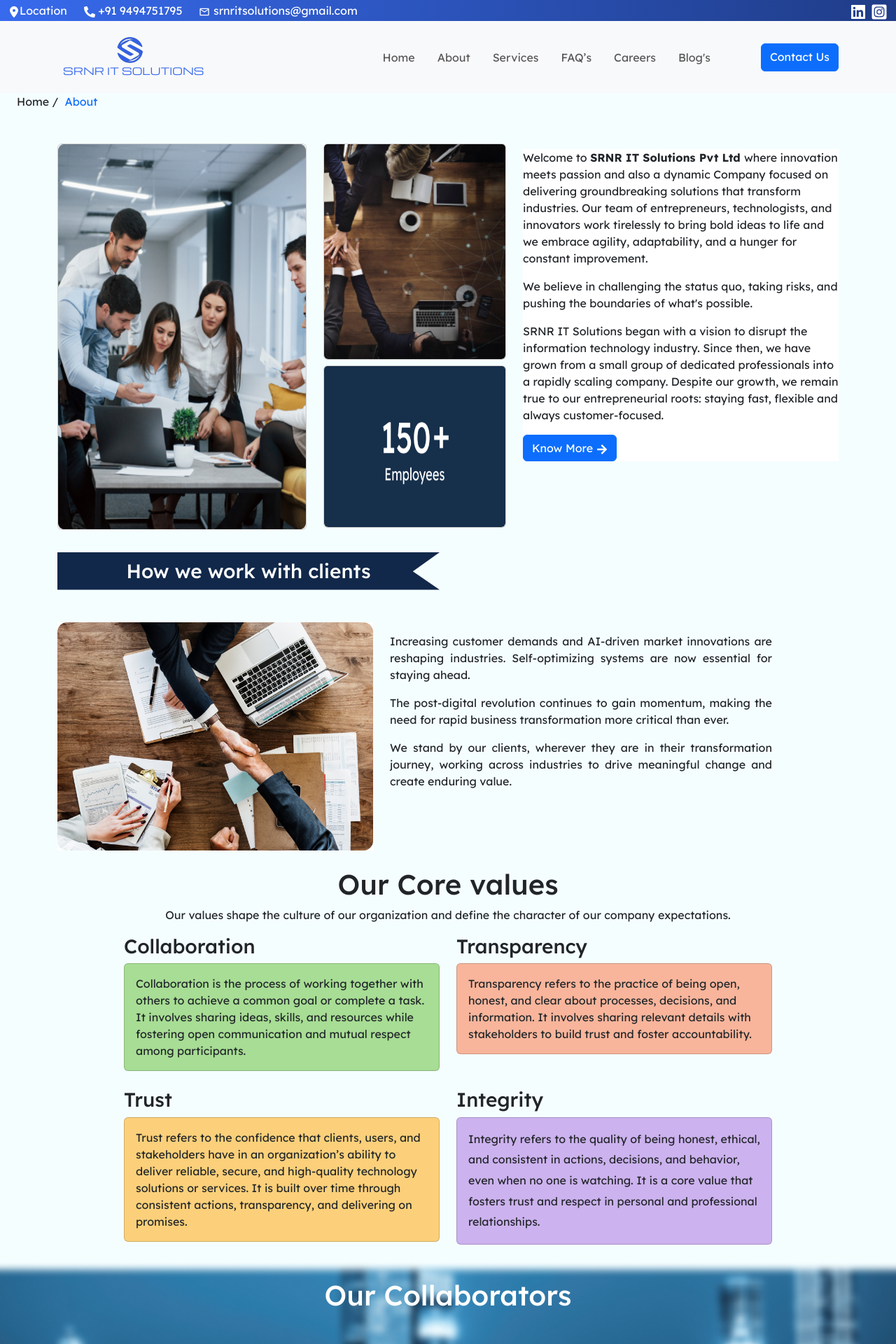
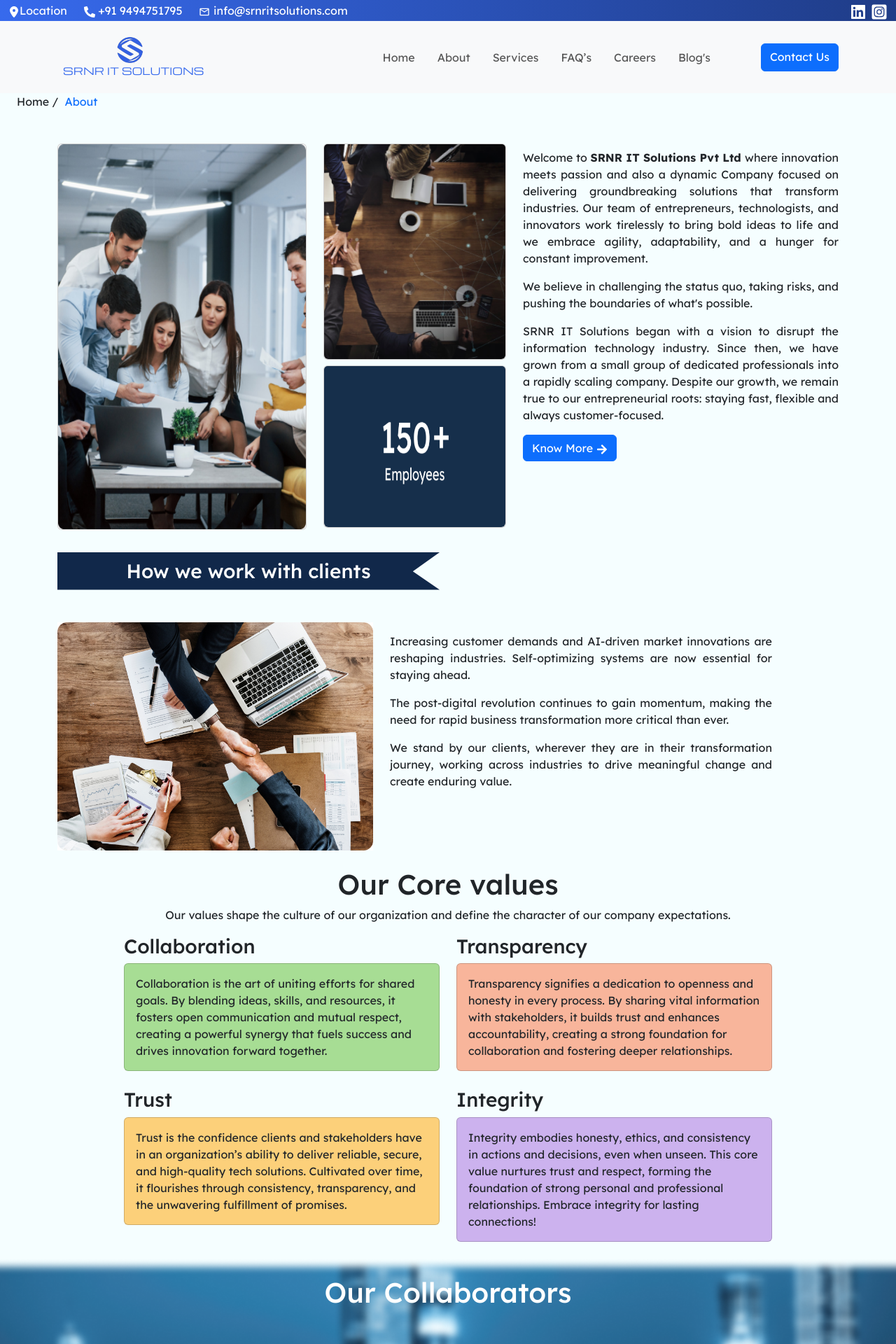
Before and after one commit to Tatasriram9/companywebsite, a React (Create React App) app: page /about in a window 1280 px wide. Shown: the top 1920 px of the page at 70% size. Built offline with nearby package versions, Linux system fonts and the light colour scheme.

Commit message:
19th version

```diff
--- a/src/assets/css/AboutPage.module.css
+++ b/src/assets/css/AboutPage.module.css
@@ -11,9 +11,9 @@
     margin-top: 20px;
 }
 .row1col3Text{
-  background: #FFFFFF !important;
   line-height: 1.5;
   font-family: 'Lexend';
+  height: auto;
 }
 .row2Col1content{
   height: 100px;
--- a/src/assets/css/Footer.module.css
+++ b/src/assets/css/Footer.module.css
@@ -44,3 +44,9 @@
   }
 
 }
+
+@media (min-width:571px) and (max-width:768px){
+  .News{
+    margin-top: 20px !important;
+  }
+}
--- /dev/null
+++ b/src/assets/css/TermsandPrivacy.module.css
@@ -0,0 +1,5 @@
+@media (max-width:576px){
+    .maingroup{
+        text-align: left !important;
+    }
+}
--- a/src/components/ContactPage.js
+++ b/src/components/ContactPage.js
@@ -47,7 +47,7 @@
                 </h4>
                 <h5 style={{ color: "#376AED" }} className="fs-2">Email</h5>
               </div>
-              <p className="ms-5">srnritsolutions@gmail.com</p>
+              <p className="ms-5">info@srnritsolutions.com</p>
             </div>
           </Col>
           <Col md={8} className="d-flex justify-content-center">
--- a/src/components/Footer.js
+++ b/src/components/Footer.js
@@ -121,7 +121,7 @@
             <ul className="list-unstyled lh-lg">
               <li>
                 <FaLocationDot /> Flat No: 102, Srinilaya Apartments, Opp: SR
-                Nagar &nbsp; &nbsp;&nbsp;&nbsp;&nbsp;&nbsp;New Police Station,
+                Nagar &nbsp; &nbsp;&nbsp;&nbsp;New Police Station,
                 S.R. Nagar, Hyderabad - 500038.
               </li>
               <li>
@@ -132,7 +132,7 @@
                 (+91) 949-475-1795{" "}
               </li>
               <li className={FooterStyle.FootMail}>
-                <IoMail /> srnritsolutions@gmail.com{" "}
+                <IoMail /> info@srnritsolutions.com
               </li>
             </ul>
           </Col>
--- a/src/components/NavBar.js
+++ b/src/components/NavBar.js
@@ -20,7 +20,7 @@
           <Col md={10} sm={9} xs={9} className='d-inline-flex'>
             <Nav.Link href="#location" className={NavStyle.headLoc}><FaLocationDot className={NavStyle.locicon}/>Location</Nav.Link>
             <span className={`ms-4 ${NavStyle.headPhone}`}><FaPhoneAlt /> +91 9494751795</span>
-            <Nav.Link href="mailto:srnritsolutions@gmail.com"  className={`ms-4 ${NavStyle.headEmail}`}><MdOutlineEmail /> srnritsolutions@gmail.com</Nav.Link>
+            <Nav.Link href="mailto:srnritsolutions@gmail.com"  className={`ms-4 ${NavStyle.headEmail}`}><MdOutlineEmail /> info@srnritsolutions.com</Nav.Link>
           </Col>
           <Col md={2} sm={2} xs={3} className='d-flex justify-content-end' >
             <Link to="https://www.linkedin.com/in/srnr-it-solutions-359855326?utm_source=share&utm_campaign=share_via&utm_content=profile&utm_medium=ios_app  " target='_blank' className='text-white fs-5 me-2 '><GrLinkedin  /></Link>
--- a/src/pages/AboutPage.js
+++ b/src/pages/AboutPage.js
@@ -53,9 +53,9 @@
               />
             </Card>
           </Col>
-          <Col sm={12} md={12} lg={5} className="mt-2">
+          <Col sm={12} md={12} lg={5} className="mt-2" >
             <div
-              style={{ position: "relative" }}
+              style={{ position: "relative",textAlign:"justify" }}
               className={AboutStyle.row1col3Text}
             >
               <p>
@@ -129,10 +129,7 @@
             <Card style={{ backgroundColor: "#A7DD94" }}>
               <Card.Body>
                 <Card.Text>
-                  Collaboration is the process of working together with others
-                  to achieve a common goal or complete a task. It involves
-                  sharing ideas, skills, and resources while fostering open
-                  communication and mutual respect among participants.
+                Collaboration is the art of uniting efforts for shared goals. By blending ideas, skills, and resources, it fosters open communication and mutual respect, creating a powerful synergy that fuels success and drives innovation forward together.
                 </Card.Text>
               </Card.Body>
             </Card>
@@ -142,10 +139,7 @@
             <Card style={{ backgroundColor: "#F8B59B" }}>
               <Card.Body>
                 <Card.Text>
-                  Transparency refers to the practice of being open, honest, and
-                  clear about processes, decisions, and information. It involves
-                  sharing relevant details with stakeholders to build trust and
-                  foster accountability.
+                Transparency signifies a dedication to openness and honesty in every process. By sharing vital information with stakeholders, it builds trust and enhances accountability, creating a strong foundation for collaboration and fostering deeper relationships.
                 </Card.Text>
               </Card.Body>
             </Card>
@@ -155,24 +149,17 @@
             <Card style={{ backgroundColor: "#FCD07A" }}>
               <Card.Body>
                 <Card.Text>
-                  Trust refers to the confidence that clients, users, and
-                  stakeholders have in an organization’s ability to deliver
-                  reliable, secure, and high-quality technology solutions or
-                  services. It is built over time through consistent actions,
-                  transparency, and delivering on promises.
+                Trust is the confidence clients and stakeholders have in an organization’s ability to deliver reliable, secure, and high-quality tech solutions. Cultivated over time, it flourishes through consistency, transparency, and the unwavering fulfillment of promises.
                 </Card.Text>
               </Card.Body>
             </Card>
           </Col>
-          <Col md={5} className="mb-4 " style={{ fontFamily: "Lexend",lineHeight:"1.85" }}>
+          <Col md={5} className="mb-4 " style={{fontFamily: "Lexend"}}>
             <h3>Integrity</h3>
             <Card style={{ backgroundColor: "#CCB2EE" }}>
               <Card.Body>
                 <Card.Text className="">
-                  Integrity refers to the quality of being honest, ethical, and
-                  consistent in actions, decisions, and behavior, even when no
-                  one is watching. It is a core value that fosters trust and
-                  respect in personal and professional relationships.
+                Integrity embodies honesty, ethics, and consistency in actions and decisions, even when unseen. This core value nurtures trust and respect, forming the foundation of strong personal and professional relationships. Embrace integrity for lasting connections!
                 </Card.Text>
               </Card.Body>
             </Card>
--- a/src/pages/PrivacypolicyPage.js
+++ b/src/pages/PrivacypolicyPage.js
@@ -1,8 +1,9 @@
-import React from 'react'
+import React from 'react';
+import TPStyle from '../assets/css/TermsandPrivacy.module.css'
 
 const PrivacypolicyPage = () => {
   return (
-    <div class="container-fluid" style={{
+    <div class={`container-fluid ${TPStyle.maingroup}`} style={{
         height: "100%;",
         fontFamily:"Lexend",
         textAlign:"justify",
@@ -10,6 +11,7 @@
     }}>
         <div class="row ">
             <div class="policy-main" style={{border:"10px solid #162f4b"}}>
+            <h1 class="text-center mt-3 "  style={{color:"#162f4b"}} >Privacy Policy</h1>
                 <div class="policy mt-4">
                 <h4 style={{marginTop:'10px',color:"#162f4b"}}>SRNR IT Solutions Privacy Statement</h4>
                 <p>This privacy statement is effective as of Jan 06, 2024. Please note that this privacy statement will regularly be updated to reflect any changes in the way we handle your personal data or any changes in applicable laws.</p>
@@ -50,7 +52,7 @@
                 <li>Request portability of your personal data.</li>
                 </ul>
                 <h4 style={{color:"#162f4b"}}>Contact Us</h4>
-                <p className='pb-2'>If you have questions about this privacy statement, wish to exercise your rights, or make a complaint, please contact our Data Privacy Officer at:  <span style={{color:'blue',textDecoration:'underline'}}>srnritsolutions@gmail.com.</span></p>
+                <p className='pb-2'>If you have questions about this privacy statement, wish to exercise your rights, or make a complaint, please contact our Data Privacy Officer at:  <span style={{color:'blue',textDecoration:'underline'}}>info@srnritsolutions.com.</span></p>
                 </div>
             </div>
         </div>
--- a/src/pages/TermsandCondtionsPage.js
+++ b/src/pages/TermsandCondtionsPage.js
@@ -1,8 +1,9 @@
 import React from 'react'
+import TPStyle from '../assets/css/TermsandPrivacy.module.css'
 
 const TermsandCondtionsPage = () => {
   return (
-    <div className="container-fluid" style={{
+    <div className={`container-fluid ${TPStyle.maingroup}`} style={{
         height: "100%;",
         fontFamily:"Lexend",
         textAlign:"justify",
@@ -11,7 +12,7 @@
     <div className='row'>
     <div className='terms-main' style={{border:"10px solid #162f4b"}}>
       <div className='col pb-1'>
-         <h1 class="text-center  "  style={{color:"#162f4b"}} >Terms And Conditions</h1>
+         <h1 class="text-center mt-3 "  style={{color:"#162f4b"}} >Terms And Conditions</h1>
             <h5 style={{fontWeight:"bold",color:"#162f4b"}} >Acceptance of Terms </h5>
           <p>By accessing and using this website, you agree to comply with the following terms and conditions without limitation or qualification. If you do not agree with these terms, please refrain from using the site.
           </p>
@@ -66,7 +67,7 @@
           <p>SRNR IT Solutions reserves the right to modify these terms and conditions at any time. Changes will be effective upon posting. Continued use of the site signifies acceptance of the updated terms.
           </p>
           <h5 style={{fontWeight:"bold",color:"#162f4b"}}>Contact Information:</h5>
-          <p>For questions or concerns regarding these Terms and Conditions, please contact  <span style={{color:'blue',textDecoration:'underline'}}>srnritsolutions@gmail.com</span>.
+          <p>For questions or concerns regarding these Terms and Conditions, please contact  <span style={{color:'blue',textDecoration:'underline'}}>info@srnritsolutions.com</span>.
           </p>
       </div>
     </div>
```
